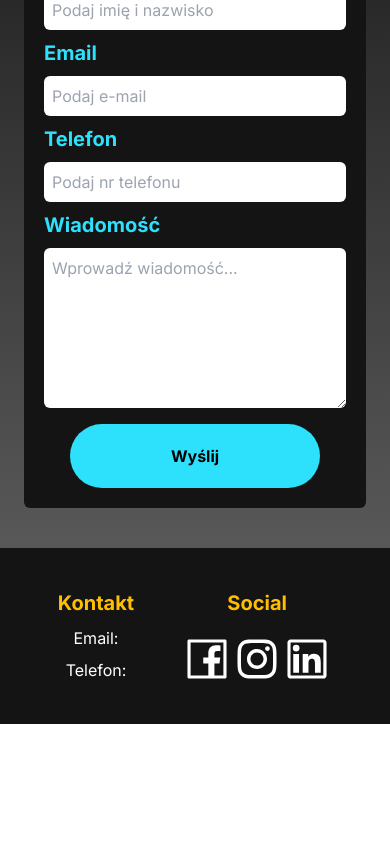
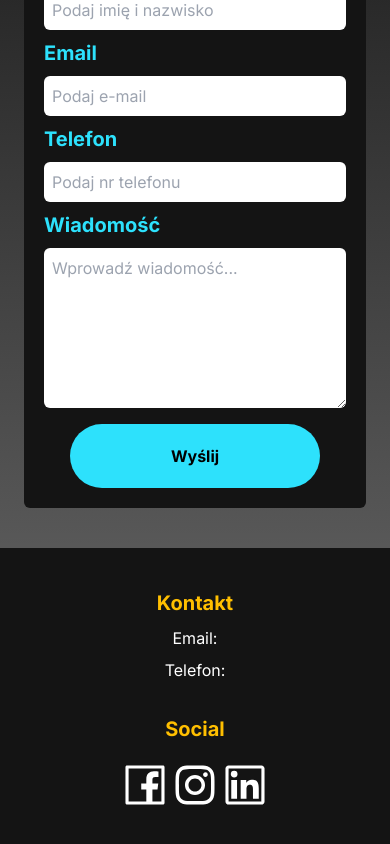
Before and after one commit to MateuszKuruc/marketing-portfolio, a Next.js app in the folder marketing-portfolio/: page / in a window 390 px wide. Shown: the part 2708-3552 px from the top of the page. Before the commit the page ends 3432 px from the top, so only its background shows below. Built offline with nearby package versions, Linux system fonts and the light colour scheme.

Commit message:
adjust footer styling for mobile

```diff
--- a/marketing-portfolio/src/components/Footer.tsx
+++ b/marketing-portfolio/src/components/Footer.tsx
@@ -10,7 +10,7 @@ import {
 const Footer = () => {
   return (
     <footer className="flexCenter mb-0 bg-gray-90 py-10 max-container">
-      <div className="flex gap-12">
+      <div className="flex flex-col gap-8 md:flex md:gap-12">
         <div className="flex flex-col items-center gap-2">
           <p className="text-gold-50 bold-20">Kontakt</p>
           <p className="text-white regular-16">
```
